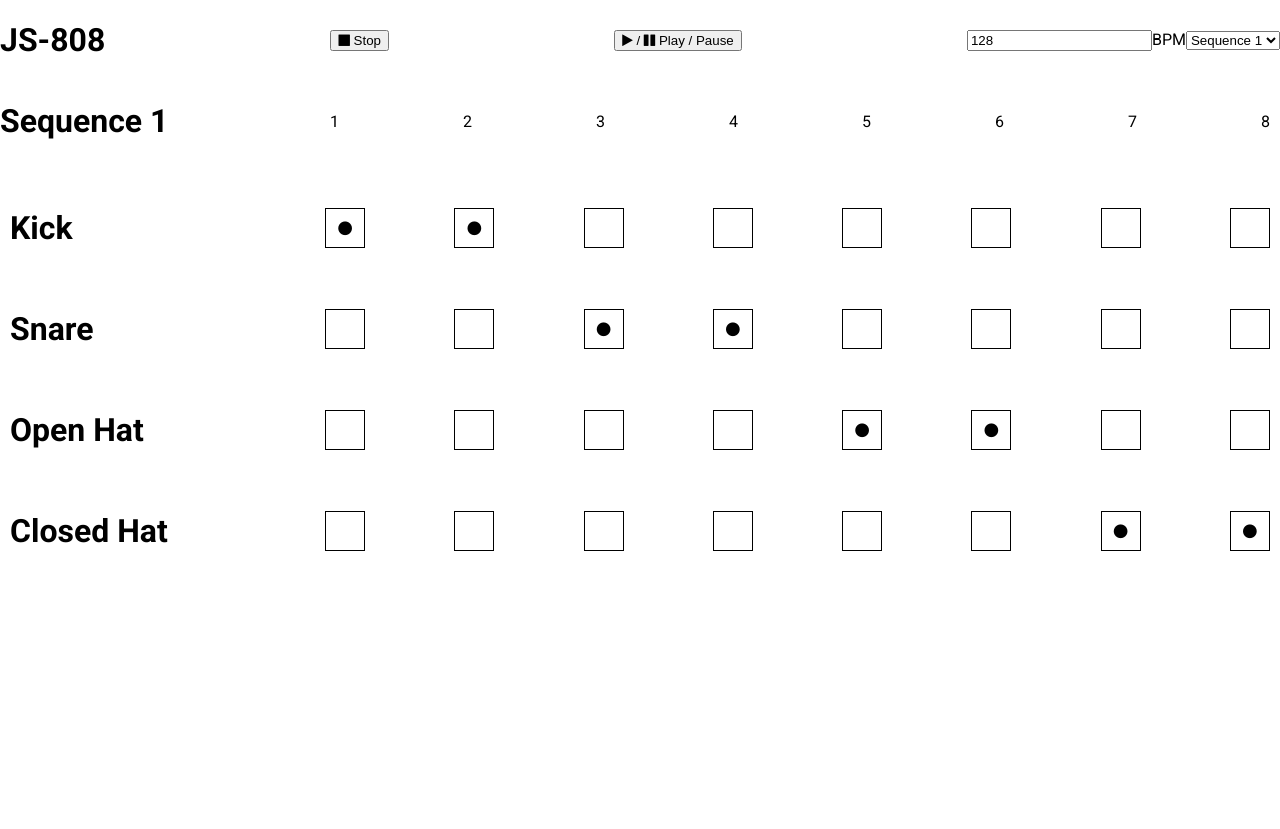
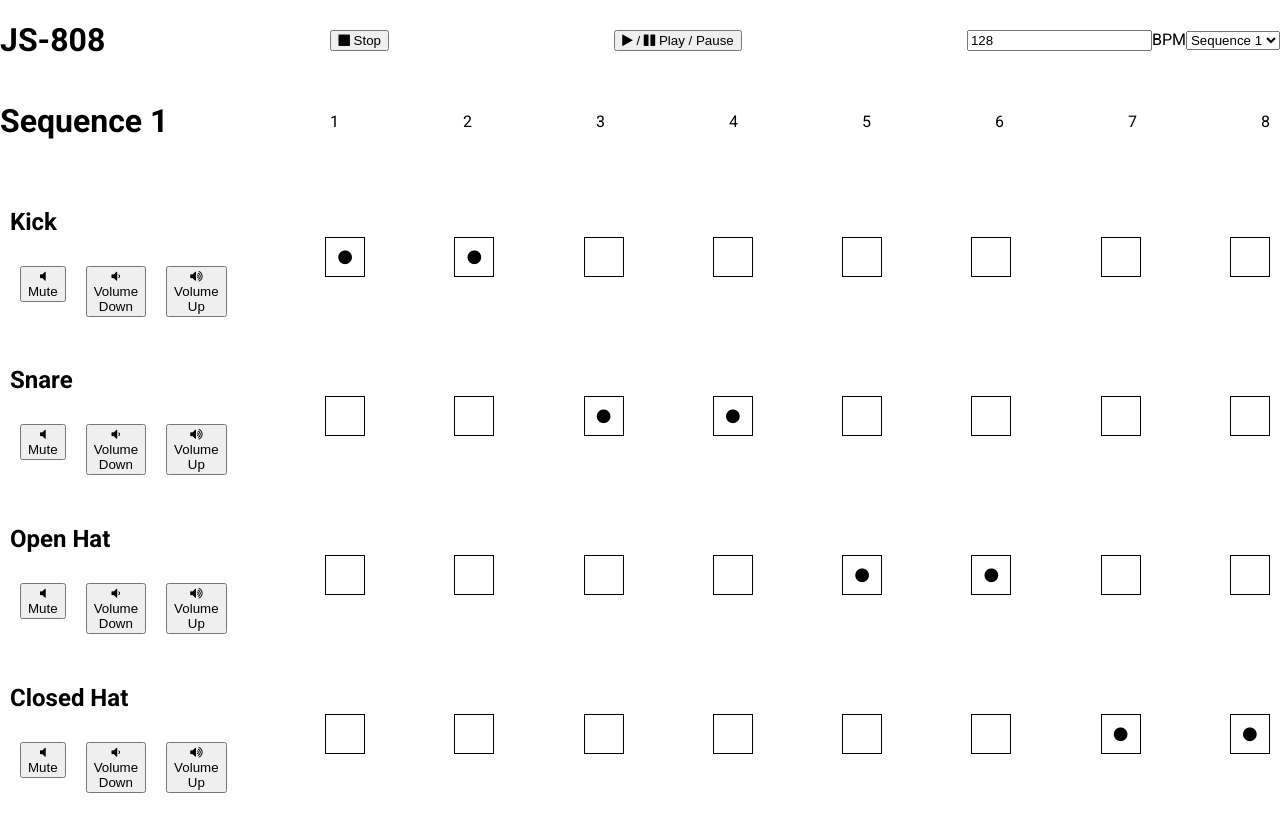
Before and after one commit to SashaBajzek/js-808, a React (Create React App) app: page / in a window 1280 px wide. Before the commit the page ends 800 px from the top, so only its background shows below. Built offline with nearby package versions, Linux system fonts and the light colour scheme.

Commit message:
Add volume controls

```diff
--- a/src/App.js
+++ b/src/App.js
@@ -50,20 +50,24 @@ class App extends Component {
       playing: false,
       bpm: 128,
       intervalId: 0,
-      sounds: {
-        kickSound: new Howl({
-          src: [bubbleSound]
+      sounds: [
+        new Howl({
+          src: [bubbleSound],
+          volume: 0.5
         }),
-        snareSound: new Howl({
-          src: [claySound]
+        new Howl({
+          src: [claySound],
+          volume: 0.5
         }),
-        openHatSound: new Howl({
-          src: [coronaSound]
+        new Howl({
+          src: [coronaSound],
+          volume: 0.5
         }),
-        closedHatSound: new Howl({
-          src: [moonSound]
+        new Howl({
+          src: [moonSound],
+          volume: 0.5
         })
-      }
+      ]
     }
   }
 
@@ -76,6 +80,30 @@ class App extends Component {
       newSequences[sequenceNum].frames[instrumentNum][frameNum] = 0;
     }
     this.setState({sequences: newSequences})
+  }
+
+  changeVolume = (instrumentNum, volumeChange) => {
+    var currentVolume = this.state.sounds[instrumentNum].volume();
+    switch (volumeChange) {
+      case -1:
+        //decrease volume
+        if(currentVolume > 0) {
+          this.state.sounds[instrumentNum].volume(currentVolume - 0.1);
+        }
+        break;
+      case 0:
+        //mute
+        this.state.sounds[instrumentNum].volume(0);
+        break;
+      case 1:
+        //increase volume
+        if(currentVolume < 1) {
+          this.state.sounds[instrumentNum].volume(currentVolume + 0.1);
+        }
+        break;
+      default:
+        console.log("Not an instrument");
+    }
   }
 
   componentWillUnmount = () => {
@@ -93,16 +121,16 @@ class App extends Component {
 
   playSounds = (currentFrame, currentSequence, sequences) => {
     if(sequences[currentSequence].frames[0][currentFrame]){
-      this.state.sounds.kickSound.play();
+      this.state.sounds[0].play();
     }
     if(sequences[currentSequence].frames[1][currentFrame]){
-      this.state.sounds.snareSound.play();
+      this.state.sounds[1].play();
     }
     if(sequences[currentSequence].frames[2][currentFrame]){
-      this.state.sounds.openHatSound.play();
+      this.state.sounds[2].play();
     }
     if(sequences[currentSequence].frames[3][currentFrame]){
-      this.state.sounds.closedHatSound.play();
+      this.state.sounds[3].play();
     }
   }
 
@@ -158,7 +186,7 @@ class App extends Component {
     return (
       <div className="App">
         <Header play={this.playSequence} stop={this.stop} updateBPM={this.updateBPM} updateSequence={this.updateSequence} bpm={this.state.bpm}/>
-        <Sequence sequence={this.state.sequences[this.state.currentSequence]} number={this.state.currentSequence} currentFrame={this.state.currentFrame} changeNote={this.changeNote}/>
+        <Sequence sequence={this.state.sequences[this.state.currentSequence]} number={this.state.currentSequence} currentFrame={this.state.currentFrame} changeNote={this.changeNote} changeVolume={this.changeVolume}/>
       </div>
     );
   }
--- a/src/Instrument.css
+++ b/src/Instrument.css
@@ -5,7 +5,7 @@
   margin: 0;
 }
 
-.Instrument h1 {
+.Instrument__controls {
   width: 25%;
 }
 
@@ -13,3 +13,7 @@
   flex-grow: 1;
   justify-content: space-between;
 }
+
+.Instrument__volume-controls {
+  width: 10%;
+}
--- a/src/Instrument.js
+++ b/src/Instrument.js
@@ -2,9 +2,16 @@ import * as React from 'react';
 import Note from "./Note";
 import "./Instrument.css";
 
-const Instrument = ({ name, frames, currentFrame, changeNote, sequenceNum, instrumentNum }) => (
+const Instrument = ({ name, frames, currentFrame, changeNote, changeVolume, sequenceNum, instrumentNum }) => (
   <li className="Instrument">
-    <h1>{name}</h1>
+    <section className="Instrument__controls">
+      <h2>{name}</h2>
+      <ul className="Instrument__volume-controls">
+        <li><button onClick={() => changeVolume(instrumentNum, 0)}><i className="fa fa-volume-off" aria-hidden="true"></i> Mute</button></li>
+        <li><button onClick={() => changeVolume(instrumentNum, -1)}><i className="fa fa-volume-down" aria-hidden="true"></i> Volume Down</button></li>
+        <li><button onClick={() => changeVolume(instrumentNum, 1)}><i className="fa fa-volume-up" aria-hidden="true"></i> Volume Up</button></li>
+      </ul>
+    </section>
     <ul>
       {frames.map((frame, index) => (
         <Note noteVal={frame} key={`note${index}`} index={index} currentFrame={currentFrame} changeNote={changeNote} sequenceNum={sequenceNum} instrumentNum={instrumentNum}/>
--- a/src/Sequence.js
+++ b/src/Sequence.js
@@ -6,7 +6,7 @@ class Sequence extends React.Component {
   renderInstruments = () => {
     let instrumentList = [];
     for(var i = 0; i < this.props.sequence.frames.length; i+=1) {
-      instrumentList.push(<Instrument key={`instrument${i}`} name={this.props.sequence.instruments[i]} frames={this.props.sequence.frames[i]} currentFrame={this.props.currentFrame} changeNote={this.props.changeNote} sequenceNum={this.props.number} instrumentNum={i} />);
+      instrumentList.push(<Instrument key={`instrument${i}`} name={this.props.sequence.instruments[i]} frames={this.props.sequence.frames[i]} currentFrame={this.props.currentFrame} changeNote={this.props.changeNote} changeVolume={this.props.changeVolume} sequenceNum={this.props.number} instrumentNum={i} />);
     }
     return instrumentList;
   }
```
